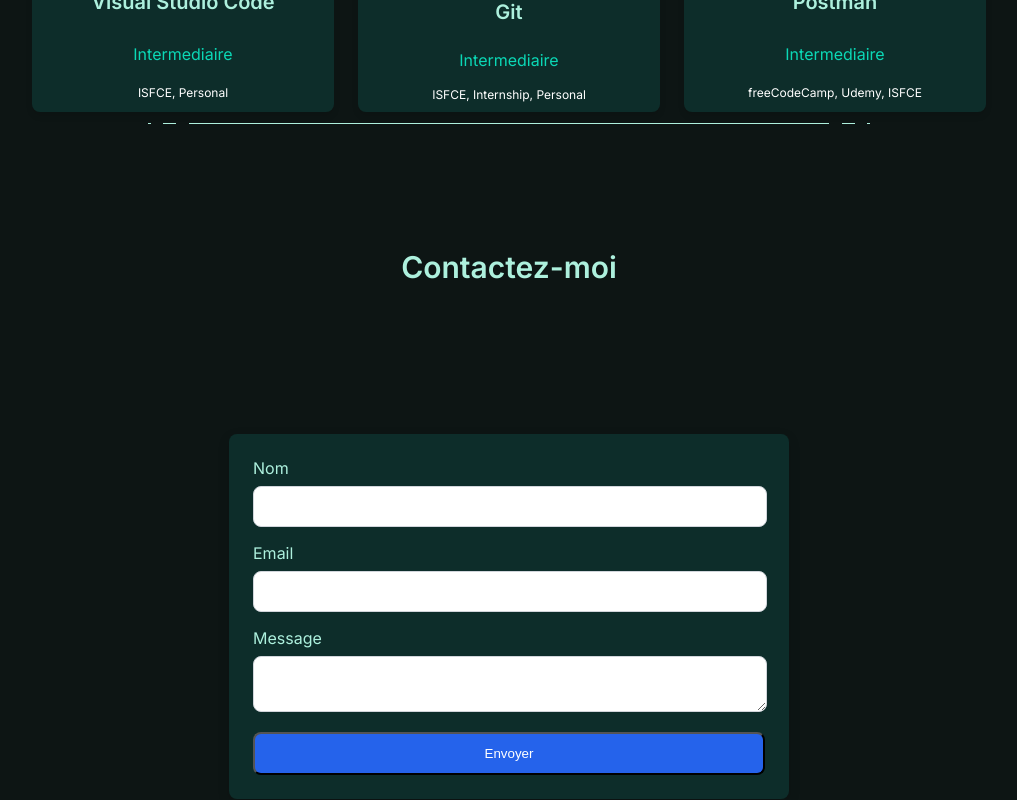
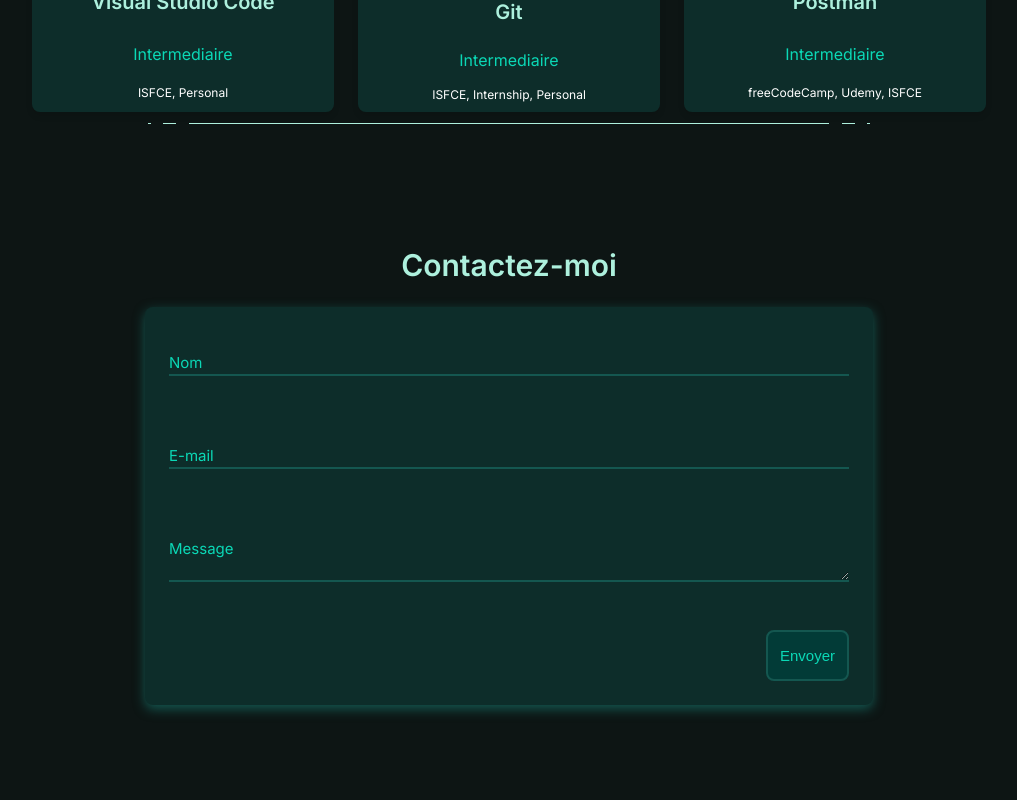
Before and after one commit to TonyPR93/portfolio, a React (Vite) app: page / in a window 1280 px wide. Shown: the part 2280-3080 px from the top of the page, without its empty margins (131-1148 px from the left). Built offline with nearby package versions, Linux system fonts and the light colour scheme; no server answers.

Commit message:
Form + Email ok / Project Modal

```diff
--- a/src/components/Contact.jsx
+++ b/src/components/Contact.jsx
@@ -1,19 +1,155 @@
-import React from "react";
+import React, { useRef, useState } from "react";
+import { motion } from "framer-motion";
+import emailjs from "@emailjs/browser";
 import "../css/contact.css";
 
 function Contact() {
+  const formRef = useRef(); // Référence pour le formulaire
+  const [submitText, setSubmitText] = useState("Envoyer");
+  const [isFocused, setIsFocused] = useState({
+    from_name: false,
+    email: false,
+    message: false,
+  });
+  const [isValid, setIsValid] = useState({
+    from_name: false,
+    email: false,
+    message: false,
+  });
+
+  const handleFocus = (e) => {
+    setIsFocused((prev) => ({ ...prev, [e.target.name]: true }));
+  };
+
+  const handleBlur = (e) => {
+    setIsFocused((prev) => ({ ...prev, [e.target.name]: false }));
+    setIsValid((prev) => ({
+      ...prev,
+      [e.target.name]: e.target.value.trim() !== "",
+    }));
+  };
+
+  const handleSubmit = (e) => {
+    e.preventDefault(); // Empêche le rechargement de la page
+    setSubmitText("En cours...");
+
+    // Envoyer les données via EmailJS
+    emailjs.sendForm(serviceId, templateId, formRef.current).then(
+      () => {
+        setSubmitText("Message envoyé, merci !");
+        formRef.current.reset();
+      },
+      (error) => {
+        console.error("Erreur :", error);
+        setSubmitText("Erreur !");
+      },
+    );
+  };
+  // Clés EmailJS
+  const publicKey = import.meta.env.VITE_EMAILJS_PUBLIC_KEY;
+  const serviceId = import.meta.env.VITE_EMAILJS_SERVICE_ID;
+  const templateId = import.meta.env.VITE_EMAILJS_TEMPLATE_ID;
+  console.log(publicKey, serviceId, templateId);
+  // Initialiser EmailJS
+  emailjs.init(publicKey);
   return (
     <section id="contact">
-      <h2>Contactez-moi</h2>
-      <form>
-        <label>Nom</label>
-        <input type="text" name="name" />
-        <label>Email</label>
-        <input type="email" name="email" />
-        <label>Message</label>
-        <textarea name="message" />
-        <button type="submit">Envoyer</button>
-      </form>
+      <div className="inner">
+        <h2>Contactez-moi</h2>
+        <form ref={formRef} onSubmit={handleSubmit}>
+          <label className="form-group">
+            <motion.input
+              type="text"
+              id="from_name"
+              name="from_name"
+              required
+              onFocus={handleFocus}
+              onBlur={handleBlur}
+              className="form-control"
+            />
+            <motion.span
+              initial={{ y: 0, scale: 1 }}
+              animate={{
+                y: isFocused.from_name || isValid.from_name ? -22 : 11,
+                scale: isFocused.from_name || isValid.from_name ? 0.8 : 1,
+              }}
+              transition={{ duration: 0.2 }}
+            >
+              Nom
+            </motion.span>
+            <motion.span
+              className="border"
+              initial={{ scaleX: 0 }}
+              animate={{
+                scaleX: isFocused.from_name || isValid.from_name ? 1 : 0,
+              }}
+              transition={{ duration: 0.05 }}
+            ></motion.span>
+          </label>
+
+          <label className="form-group">
+            <motion.input
+              type="email"
+              id="email"
+              name="email"
+              required
+              onFocus={handleFocus}
+              onBlur={handleBlur}
+              className="form-control"
+            />
+            <motion.span
+              initial={{ y: 0, scale: 1 }}
+              animate={{
+                y: isFocused.email || isValid.email ? -22 : 11,
+                scale: isFocused.email || isValid.email ? 0.8 : 1,
+              }}
+              transition={{ duration: 0.2 }}
+            >
+              E-mail
+            </motion.span>
+            <motion.span
+              className="border"
+              initial={{ scaleX: 0 }}
+              animate={{
+                scaleX: isFocused.email || isValid.email ? 1 : 0,
+              }}
+              transition={{ duration: 0.15 }}
+            ></motion.span>
+          </label>
+
+          <label className="form-group">
+            <motion.textarea
+              id="message"
+              name="message"
+              required
+              onFocus={handleFocus}
+              onBlur={handleBlur}
+              className="form-control"
+            />
+            <motion.span
+              initial={{ y: 0, scale: 1 }}
+              animate={{
+                y: isFocused.message || isValid.message ? -22 : 11,
+                scale: isFocused.message || isValid.message ? 0.8 : 1,
+              }}
+              transition={{ duration: 0.2 }}
+            >
+              Message
+            </motion.span>
+          </label>
+          <input
+            type="text"
+            id="to_name"
+            name="to_name"
+            value="Anthony"
+            hidden
+            required
+          />
+          <div className="subBtn">
+            <button type="submit">{submitText}</button>
+          </div>
+        </form>
+      </div>
     </section>
   );
 }
--- a/src/css/contact.css
+++ b/src/css/contact.css
@@ -1,6 +1,6 @@
 /* Section container */
 #contact {
-  min-height: 100vh;
+  min-height: 88vh;
   display: flex;
   flex-direction: column;
   align-items: center;
@@ -8,6 +8,13 @@
   background-color: var(--backgrounds);
 }
 
+.inner {
+  width: 100%;
+  max-width: 800px;
+  display: flex;
+  align-items: center;
+  flex-direction: column;
+}
 /* Title styling */
 #contact h2 {
   font-size: 1.875rem;
@@ -18,43 +25,100 @@
 
 /* Form container */
 #contact form {
-  width: 100%;
-  max-width: 32rem;
+  width: 85%;
+  max-width: 800px;
   background-color: var(--components-bg);
   padding: 1.5rem;
   border-radius: 0.5rem;
-  box-shadow: 0px 4px 12px rgba(0, 0, 0, 0.15);
-}
-
-/* Label styling */
-#contact form label {
-  display: block;
-  margin-bottom: 0.5rem;
-  color: var(--text-hc);
-}
-
-/* Input and textarea styling */
-#contact form input[type="text"],
-#contact form input[type="email"],
-#contact form textarea {
-  width: 100%;
-  padding: 0.75rem 0;
-  margin-bottom: 1rem;
-  border: 1px solid #d1d5db;
-  border-radius: 0.5rem;
+  box-shadow: 0px 4px 12px var(--border);
 }
 
 /* Button styling */
 #contact form button {
-  width: 100%;
-  background-color: #2563eb;
-  color: #ffffff;
   padding: 0.75rem;
   border-radius: 0.5rem;
-  transition: background-color 0.3s ease;
-  cursor: pointer;
 }
 
-#contact form button:hover {
-  background-color: #1d4ed8;
+.form-group {
+  position: relative;
+  display: block;
+  margin-bottom: 48px;
 }
+
+.form-control {
+  border: none;
+  border-bottom: 2px solid var(--border);
+  display: block;
+  width: 100%;
+  height: 43px;
+  font-size: 15px;
+  background: none;
+  color: var(--text-hc);
+  caret-color: var(--text-lc);
+}
+
+textarea.form-control {
+  padding-top: 10px;
+  padding-bottom: 10px;
+  caret-color: var(--text-lc);
+}
+
+/* Garde la structure de votre label, mais vous pouvez supprimer les transitions */
+.form-group span {
+  font-size: 15px;
+  color: var(--text-lc);
+  position: absolute;
+  top: 11px;
+  cursor: text;
+}
+
+.form-group span.border {
+  height: 2px;
+  display: block;
+  position: absolute;
+  width: 100%;
+  left: 0;
+  top: 43px;
+  background: var(--border-ac);
+}
+.form-control:focus {
+  outline: none; /* Supprimer l'outline par défaut */
+}
+
+.subBtn {
+  display: flex;
+  justify-content: flex-end; /* Aligne les éléments à droite */
+}
+
+button {
+  font-size: 15px;
+  height: 51px;
+  border: 2px solid var(--border);
+  transition: all 0.2s;
+  cursor: pointer;
+  background: var(--components-hv);
+
+  color: var(--text-lc);
+}
+
+button:hover {
+  border-color: var(--border-hv);
+  background-color: var(--components-ac);
+  transform: scale(1.05);
+}
+
+input:-webkit-autofill {
+  background-color: var(--backgrounds) !important; /* Couleur de fond */
+  color: var(--text-hc) !important; /* Couleur du texte */
+  -webkit-text-fill-color: var(--text-hc) !important; /* Texte personnalisé */
+}
+
+input:-webkit-autofill::first-line {
+  font-family: inherit; /* Garde la cohérence de la police */
+}
+
+input:-webkit-autofill,
+input:-webkit-autofill:hover,
+input:-webkit-autofill:focus {
+  transition: background-color 5000s ease-in-out 0s;
+}
--- a/src/helpers/emailjs-setup.js
+++ /dev/null
@@ -1,6 +0,0 @@
-import emailjs from "@emailjs/browser";
-
-// Initialisation EmailJS
-export const initializeEmailJS = () => {
-  emailjs.init("YOUR_PUBLIC_KEY");
-};
--- a/src/main.jsx
+++ b/src/main.jsx
@@ -2,8 +2,6 @@ import { StrictMode } from "react";
 import { createRoot } from "react-dom/client";
 import "./index.css";
 import App from "./App.jsx";
-import { initializeEmailJS } from "./helpers/emailjs-setup";
-initializeEmailJS();
 createRoot(document.getElementById("root")).render(
   <StrictMode>
     <App />
```
Also changed, not shown: 1 other file (tests, documents, lock files or other folders).
